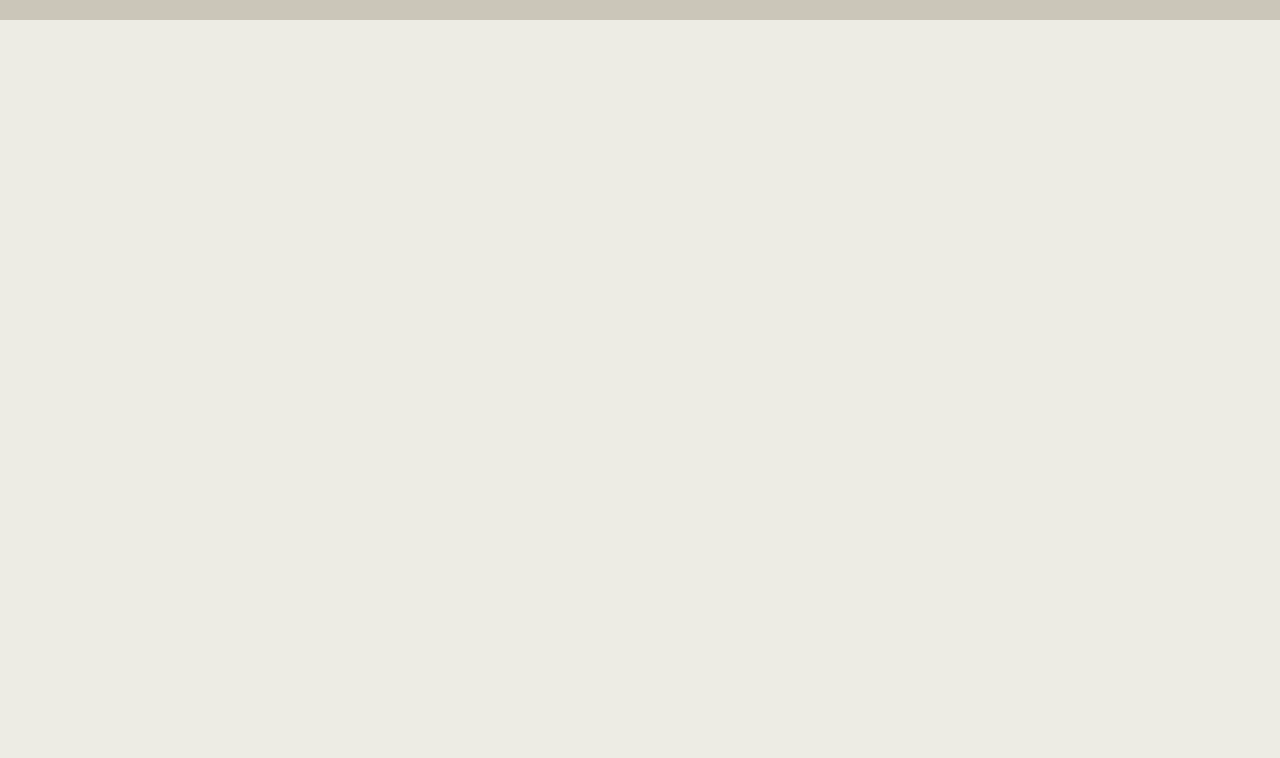
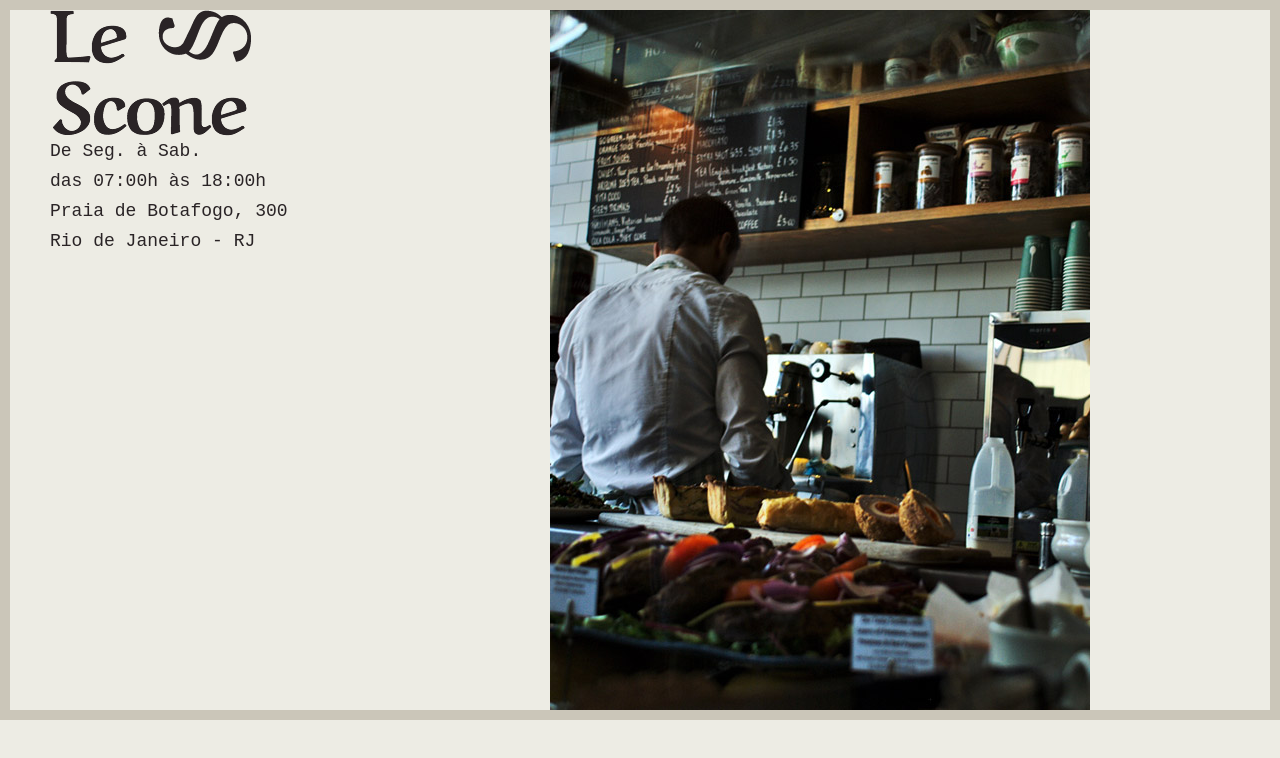
Before and after one commit to nazarepiedady/lescone-static-website, a website: page index.html in a window 1280 px wide. Drawn offline with nearby package versions, Linux system fonts and the light colour scheme; files that its build step writes are made by us from their sources; a web font is replaced by a local one.

Commit message:
chore: mark up the `introduction` component with global styles

```diff
--- a/index.html
+++ b/index.html
@@ -9,5 +9,24 @@
 		<link href="https://fonts.googleapis.com/css2?family=Aref+Ruqaa:wght@400;700&family=PT+Mono&display=swap" rel="stylesheet">
 		<link rel="stylesheet" href="css/style.css">
 	</head>
-	<body></body>
+	<body>
+
+		<main class="container intro">
+			<div class="grid-5">
+				<img class="logo" src="img/lescone.png" alt="Le Scone">
+				<div class="intro-info">
+					<p>
+						De Seg. à Sab.<span class="aberto"></span><br>das 07:00h às 18:00h
+					</p>
+					<p>
+						Praia de Botafogo, 300<br>Rio de Janeiro - RJ
+					</p>
+				</div>
+			</div>
+			<div class="grid-7">
+				<img class="intro-foto" src="img/foto.jpg" alt="Foto de Le Scone">
+			</div>
+		</main>
+
+	</body>
 </html>
```
